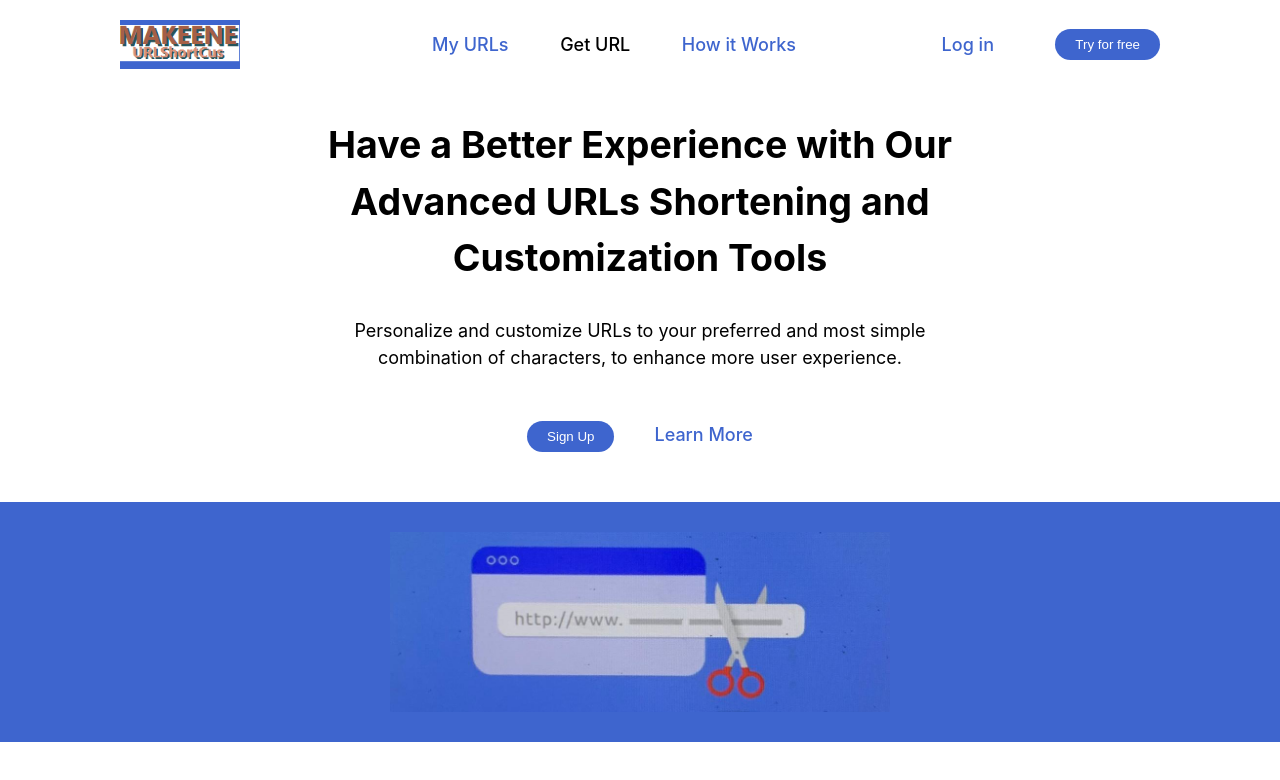
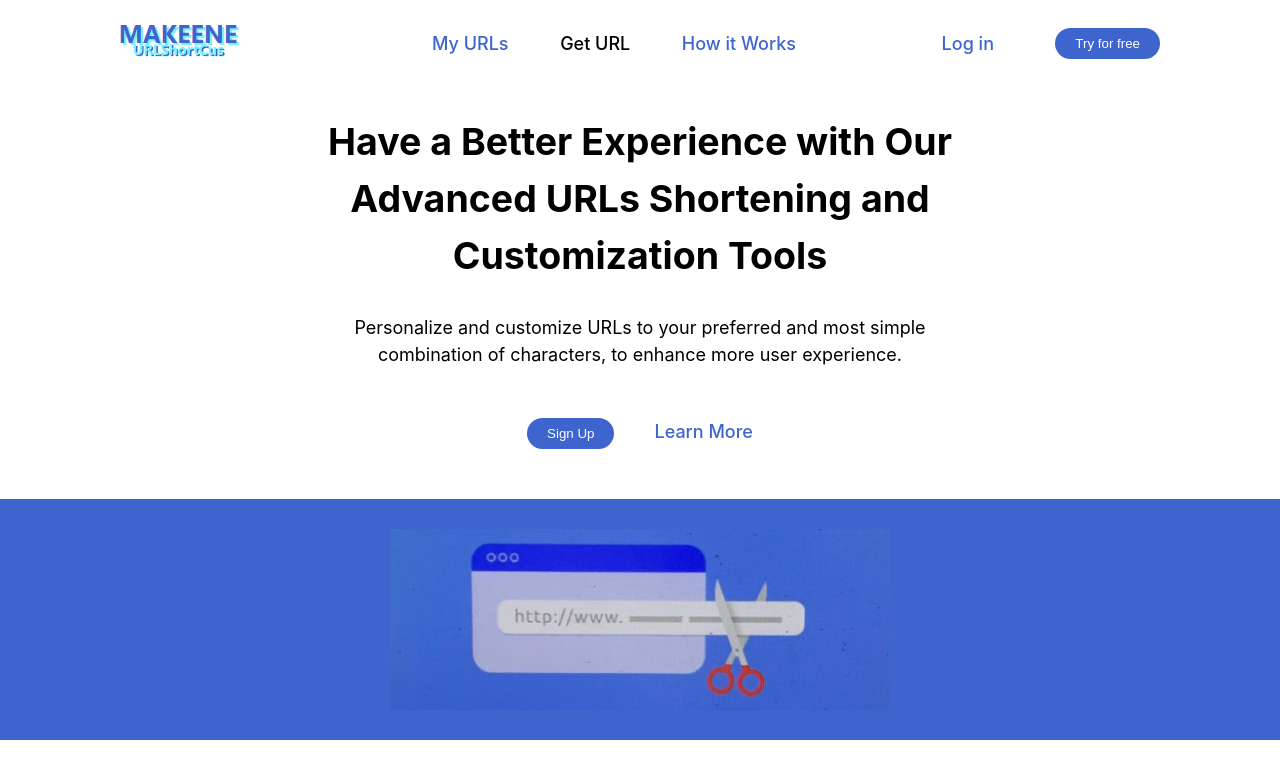
Before and after one commit to bezbrain/MakeeneURL_Shortener, a React (Vite) app: page / in a window 1280 px wide. Shown: the top 780 px of the page. Built offline with nearby package versions, Linux system fonts and the light colour scheme.

Commit message:
Added a SharedLayout component and created a separate component for Header

```diff
--- a/src/App.jsx
+++ b/src/App.jsx
@@ -1,12 +1,15 @@
 import { BrowserRouter, Routes, Route } from "react-router-dom";
 import LandingPage from "./pages/LandingPage";
+import SharedLayout from "./pages/SharedLayout";
 
 const App = () => {
   return (
     <>
       <BrowserRouter>
         <Routes>
-          <Route path="/" element={<LandingPage />} />
+          <Route path="/" element={<SharedLayout />}>
+            <Route index element={<LandingPage />} />
+          </Route>
         </Routes>
       </BrowserRouter>
     </>
--- /dev/null
+++ b/src/components/Header.jsx
@@ -0,0 +1,33 @@
+import { Link } from "react-router-dom";
+import "../styles/header.css";
+
+const Header = () => {
+  return (
+    <header className="top-header">
+      <div className="logo-con">
+        <img src="../../Images/Logo_Design.png" alt="Logo" />
+      </div>
+      <nav>
+        <ul>
+          <li>
+            <Link>My URLs</Link>
+          </li>
+          <li>Get URL</li>
+          <li>
+            <Link>How it Works</Link>
+          </li>
+        </ul>
+        <ul>
+          <li>
+            <Link>Log in</Link>
+          </li>
+          <li>
+            <button>Try for free</button>
+          </li>
+        </ul>
+      </nav>
+    </header>
+  );
+};
+
+export default Header;
--- a/src/index.css
+++ b/src/index.css
@@ -18,11 +18,11 @@
   box-sizing: border-box;
 
   /* Colors */
-  --orangeFamily: #bf8339;
+  --lightBlue: #77f2ff;
   --blueFamily: #3e65ce;
-  --lightOrange: #d9ac84;
-  --lightRed: #d99177;
-  --lightBrown: #a65f46;
+  --grey: #858d99;
+  --orange: #ff8658;
+  --lightBrown: #cc5948;
 
   /* Fonts */
   --mainHeader: 2rem;
@@ -37,3 +37,25 @@
 body {
   font-size: var(--generalText);
 }
+
+/* .logo-con {
+  height: 100vh;
+  display: flex;
+  justify-content: center;
+  align-items: center;
+}
+
+.the-logo {
+  text-align: center;
+  line-height: 0.6cm;
+}
+
+.the-logo h1 {
+  color: var(--blueFamily);
+  text-shadow: 3px 3px var(--lightBlue);
+}
+
+.the-logo h3 {
+  color: var(--lightBlue);
+  text-shadow: 2px 2px var(--blueFamily);
+} */
--- a/src/pages/LandingPage.jsx
+++ b/src/pages/LandingPage.jsx
@@ -1,35 +1,12 @@
 import { Link } from "react-router-dom";
-import "../styles/header.css";
 import HeroSection from "../components/HeroSection";
+import Header from "../components/Header";
 
 const LandingPage = () => {
   return (
     <>
       <main className="header-and-hero">
-        <header className="top-header">
-          <div className="logo-con">
-            <img src="../../Images/Logo.png" alt="Logo" />
-          </div>
-          <nav>
-            <ul>
-              <li>
-                <Link>My URLs</Link>
-              </li>
-              <li>Get URL</li>
-              <li>
-                <Link>How it Works</Link>
-              </li>
-            </ul>
-            <ul>
-              <li>
-                <Link>Log in</Link>
-              </li>
-              <li>
-                <button>Try for free</button>
-              </li>
-            </ul>
-          </nav>
-        </header>
+        {/* <Header /> */}
         <HeroSection />
       </main>
       <div className="hero-img-con">
--- /dev/null
+++ b/src/pages/SharedLayout.jsx
@@ -0,0 +1,13 @@
+import { Outlet } from "react-router-dom";
+import Header from "../components/Header";
+
+const SharedLayout = () => {
+  return (
+    <>
+      <Header />
+      <Outlet />
+    </>
+  );
+};
+
+export default SharedLayout;
--- a/src/styles/header.css
+++ b/src/styles/header.css
@@ -1,13 +1,10 @@
 /* =============== */
 /* Header Section */
-.header-and-hero {
+.top-header {
+  /* border: 2px solid red; */
   max-width: var(--sectionWidth);
   margin: 20px auto;
   padding-inline: var(--sectionPadding);
-}
-
-.top-header {
-  /* border: 2px solid red; */
   display: flex;
   justify-content: space-between;
   align-items: center;
@@ -16,7 +13,7 @@
 .logo-con {
   width: fit-content;
   padding-top: 5px;
-  background-color: var(--blueFamily);
+  /* background-color: var(--blueFamily); */
 }
 
 .logo-con img {
```
Also changed, not shown: public/Images/Logo_Design.png (added).
